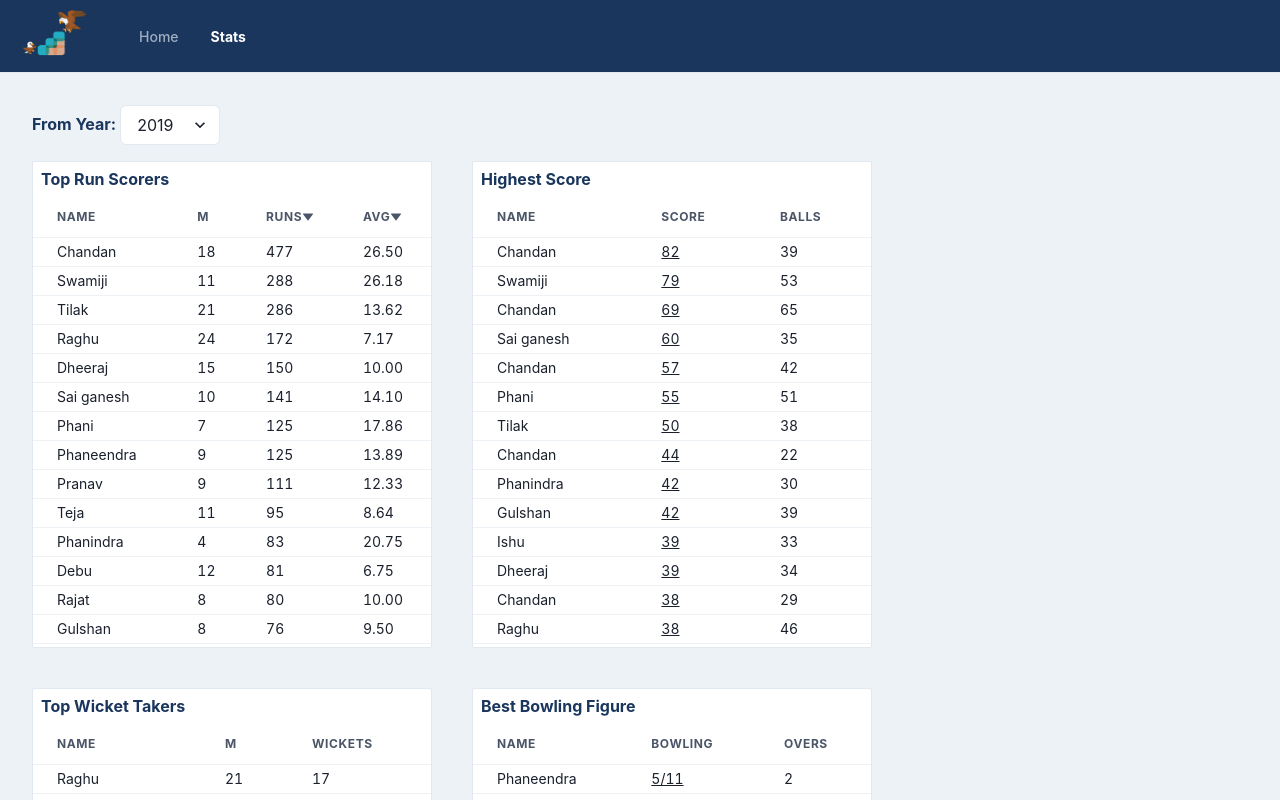
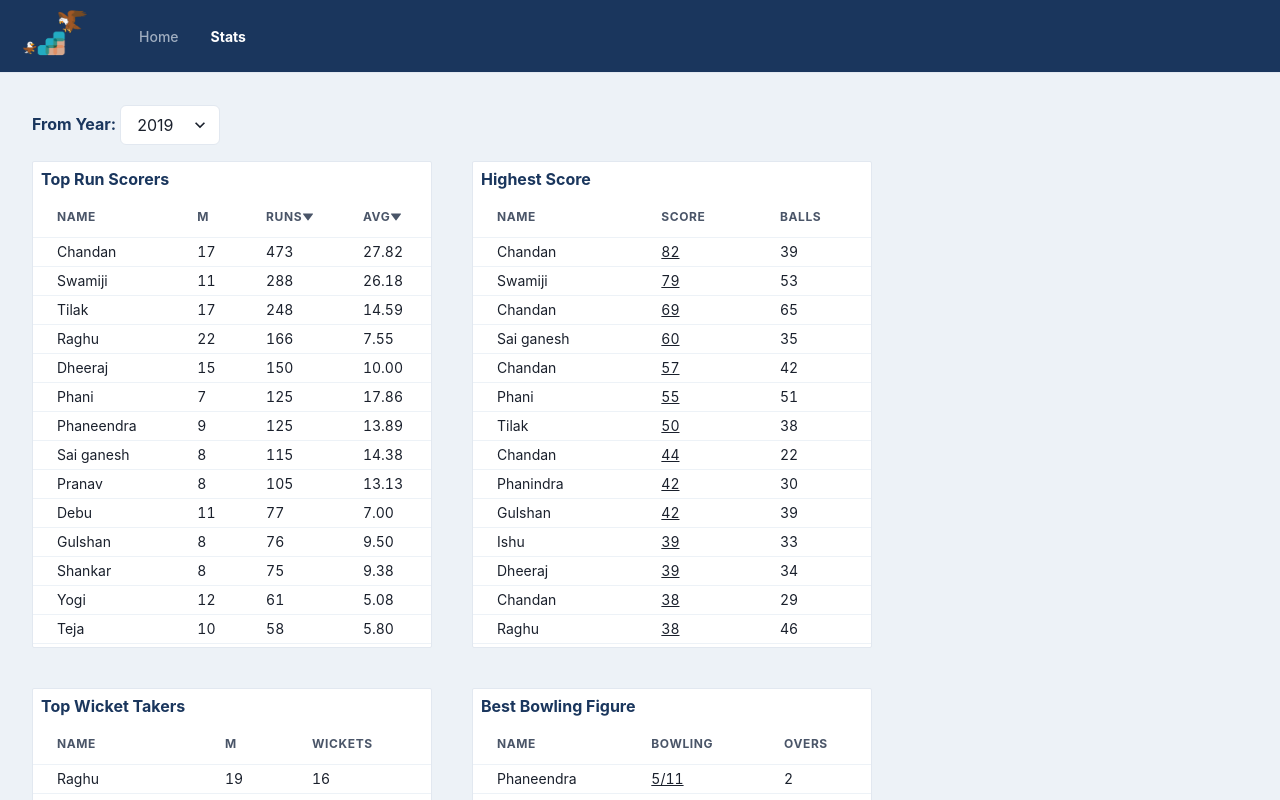
Before and after one commit to tilak-puli/step-cric-records, a Next.js app in the folder ui/: page /stats in a window 1280 px wide. Shown: the top 800 px of the page. Built offline with nearby package versions, Linux system fonts and the light colour scheme; a web font is replaced by a local one.

Commit message:
Fix debu name

```diff
--- a/ui/components/BattingTable.tsx
+++ b/ui/components/BattingTable.tsx
@@ -12,6 +12,8 @@ import {
   Tr,
 } from "@chakra-ui/react";
 import { useMemo } from "react";
+import { getIndexName } from "../state/stats";
+import { capitalize } from "../utils";
 
 const columns = [
   { field: "name", headerName: "Batting", width: 50, mWidth: 60, minW: 20 },
@@ -34,7 +36,7 @@ const columns = [
   },
 ];
 
-export function BattingTable(props: { team: TeamData }) {
+export function BattingTable(props: { team: TeamData; date: string }) {
   const rows = useMemo(() => {
     return props.team.batting.map((b, i) => ({
       id: i,
@@ -43,7 +45,9 @@ export function BattingTable(props: { team: TeamData }) {
           justify={"space-between"}
           direction={{ base: "column", md: "row" }}
         >
-          <Text fontWeight={"bold"}>{b.name}</Text>
+          <Text fontWeight={"bold"}>
+            {capitalize(getIndexName(b.name, props.date))}
+          </Text>
           <Text>{b.outReason}</Text>
         </Flex>
       ),
--- a/ui/components/BowlingTable.tsx
+++ b/ui/components/BowlingTable.tsx
@@ -10,6 +10,8 @@ import {
   Tr,
 } from "@chakra-ui/react";
 import { useMemo } from "react";
+import { getIndexName } from "../state/stats";
+import { capitalize } from "../utils";
 
 const columns = [
   { field: "name", headerName: "Bowling", width: 40 },
@@ -32,11 +34,11 @@ const columns = [
   },
 ];
 
-export function BowlingTable(props: { team: TeamData }) {
+export function BowlingTable(props: { team: TeamData; date: string }) {
   const rows = useMemo(() => {
     return props.team.bowling.map((b, i) => ({
       id: i,
-      name: b.name,
+      name: capitalize(getIndexName(b.name, props.date)),
       runs: b.runs,
       wickets: <Text fontWeight="bold">{b.wickets}</Text>,
       maidens: b.maidens,
--- a/ui/components/MatchesList.tsx
+++ b/ui/components/MatchesList.tsx
@@ -61,7 +61,7 @@ export function Matches(props: { data: Match[] }) {
   return (
     <Box maxHeight={["calc(90vh - 170px)", "550"]} overflow={"auto"} p={"1em"}>
       {_.map(props.data, (match: Match, i) => {
-        return <MatchCard id={i + 1} match={match} />;
+        return <MatchCard key={i} id={i + 1} match={match} />;
       })}
     </Box>
   );
--- a/ui/data/swapNames.json
+++ b/ui/data/swapNames.json
@@ -1,14 +1,20 @@
+
 {
+  "rulesForThisEntry": {
+    "text":"[Read This before you update this file]",
+    "rule1": "keep key all lower case",
+    "rule2": "beforeDate format MM/DD/YYYY"
+  },
   "puli": {
     "name":"tilak",
-    "beforeDate": "01/05/3020"
+    "beforeDate": "01/05/4020"
   },
   "sai": {
     "name":"sai ganesh",
     "beforeDate": "05/01/2020"
   },
-  "D": {
+  "d": {
     "name":"Debu",
-    "beforeDate": "28/12/2019"
+    "beforeDate": "12/28/2019"
   }
 }
--- a/ui/state/stats.ts
+++ b/ui/state/stats.ts
@@ -2,11 +2,21 @@ import swapNames from "../data/swapNames.json";
 import { Match } from "../types/match";
 import { BattingStats, BowlingStats } from "../types/stats";
 
-function getIndexName(name, date) {
+export function getIndexName(name, date) {
+  if (name === "D") {
+    console.log(date);
+    console.log(name);
+    console.log(swapNames[name.toLowerCase()]);
+    console.log(new Date(swapNames[name.toLowerCase()].beforeDate));
+    console.log(
+      new Date(date) < new Date(swapNames[name.toLowerCase()].beforeDate)
+    );
+  }
+
   return swapNames[name.toLowerCase()] &&
     new Date(date) < new Date(swapNames[name.toLowerCase()].beforeDate)
     ? swapNames[name.toLowerCase()]?.name?.toLowerCase()
-    : name.toLowerCase();
+    : name;
 }
 
 export default function getStats(matches: Match[], fromYear: number) {
```
Also changed, not shown: ui/pages/matches/[matchId]/index.tsx (+5 -2 lines).
